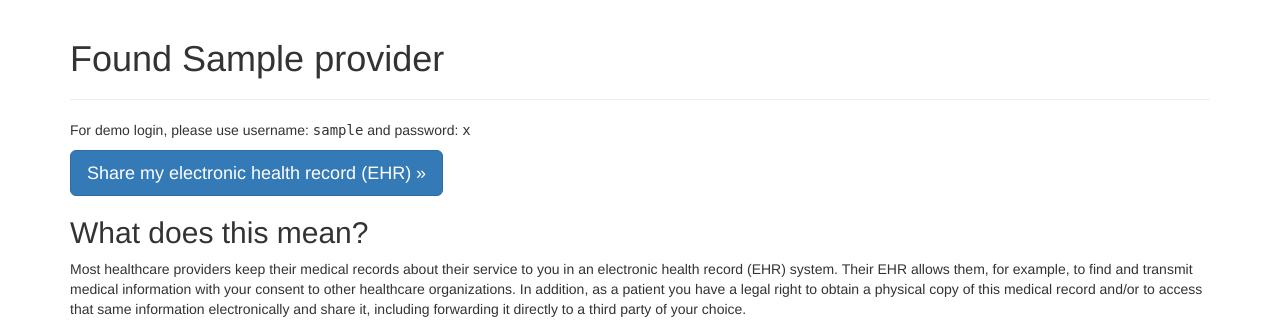
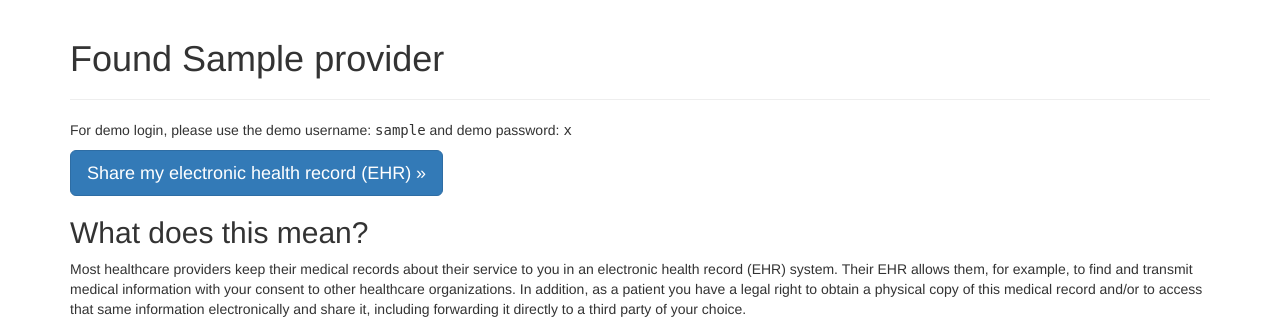
Before and after one commit to sync-for-science/reference-research-app, a Flask app: template researchapp/views/consent/templates/consent.jinja2 in a window 1280 px wide. Shown: the part 51-372 px from the top of the page. Run offline with Flask 2, Linux system fonts and the light colour scheme; the template is opened without the code that fills it: most values are stand-ins (such as "Sample title", 1, 10 or a date in 2020); some libraries are stand-ins or nearby versions.

Commit message:
change schema name to clearly state demo

```diff
--- a/researchapp/views/consent/templates/consent.jinja2
+++ b/researchapp/views/consent/templates/consent.jinja2
@@ -6,7 +6,7 @@
         <h1>Found {{ provider.name }}</h1>
         <hr>
         {% if provider.username and provider.password %}
-        <p>For demo login, please use username: <tt>{{provider.username}}</tt> and password: <tt>{{provider.password}}</tt></p>
+        <p>For demo login, please use the demo username: <tt>{{provider.username}}</tt> and demo password: <tt>{{provider.demo_password}}</tt></p>
         {% endif %}
         <form action="{{ url_for('.authorize') }}" method="post">
             <input type="hidden" name="provider" value="{{ provider.id }}">
```
